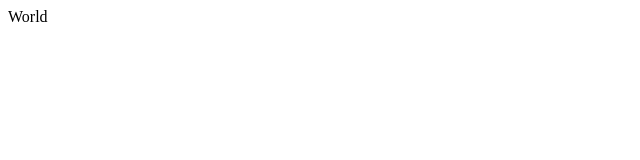
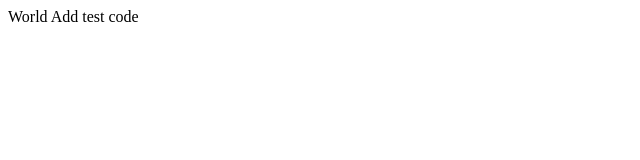
Before and after one commit to py-code314/git-practice, a plain HTML site: page first-folder/second-folder/third-folder/third.html in a window 1280 px wide. Shown: the whole page, without its empty margins (0-640 px from the left). Drawn offline with Linux system fonts and the light colour scheme.

Commit message:
Update third.html

```diff
--- a/first-folder/second-folder/third-folder/third.html
+++ b/first-folder/second-folder/third-folder/third.html
@@ -7,5 +7,6 @@
 </head>
 <body>
   World
+  Add test code
 </body>
 </html>
```
